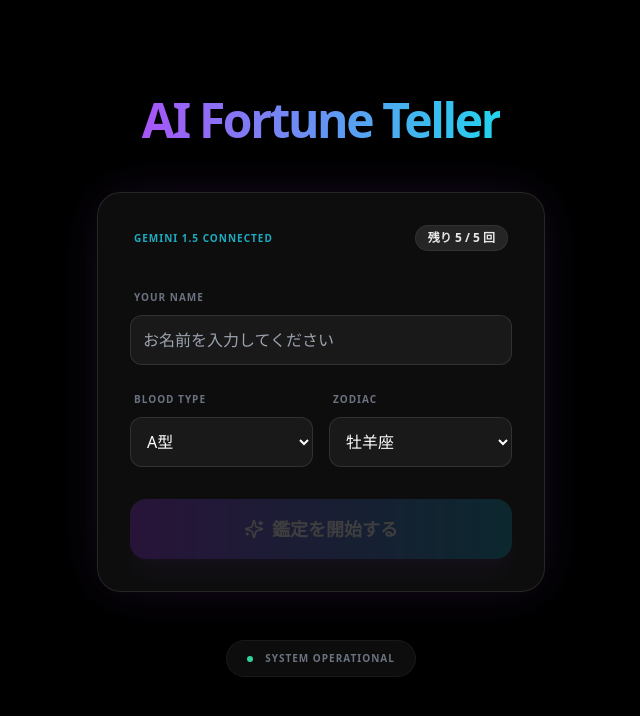
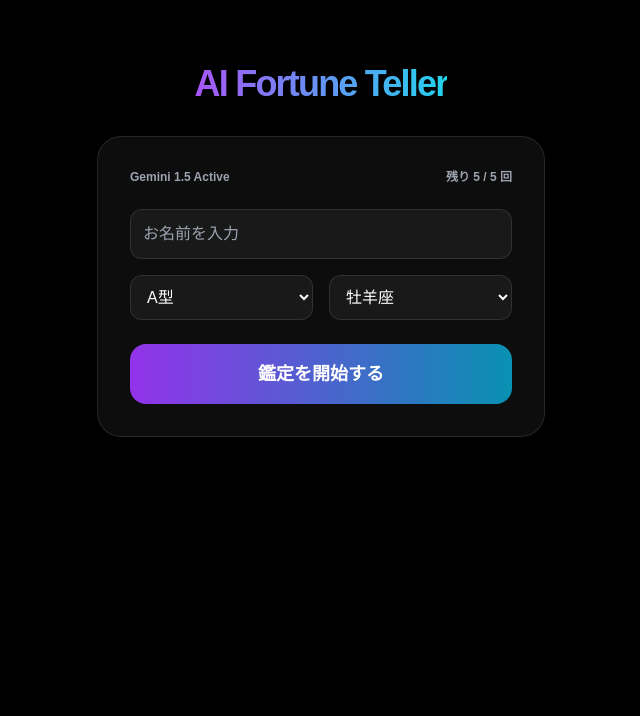
Before and after one commit to chabin0323-dev/uranai-kojin, a Next.js app: page / in a window 1280 px wide. Shown: the top 716 px of the page, without its empty margins (319-959 px from the left). Built offline with nearby package versions, Linux system fonts and the light colour scheme.

Commit message:
Update page.tsx

```diff
--- a/app/page.tsx
+++ b/app/page.tsx
@@ -17,12 +17,12 @@ export default function App() {
     setIsLoading(true);
 
     try {
-      // 🌟 プルダウンの内容を確実にAIに読み取らせる命令文です
-      const response = await fetch(`https://generativelanguage.googleapis.com/v1beta/models/gemini-1.5-flash:generateContent?key=${process.env.NEXT_PUBLIC_GOOGLE_AI_API_KEY}`, {
+      const apiKey = process.env.NEXT_PUBLIC_GOOGLE_AI_API_KEY;
+      const response = await fetch(`https://generativelanguage.googleapis.com/v1beta/models/gemini-1.5-flash:generateContent?key=${apiKey}`, {
         method: 'POST',
         headers: { 'Content-Type': 'application/json' },
         body: JSON.stringify({
-          contents: [{ parts: [{ text: `あなたは凄腕の占い師です。${name}さん（${bloodType}・${zodiac}）の運勢を占ってください。回答の冒頭で必ず「${zodiac}で${bloodType}の${name}さん、こんにちは！」と呼んでください。その後150文字程度で、具体的かつ元気が出るアドバイスとラッキーアイテムを教えて。` }] }]
+          contents: [{ parts: [{ text: `あなたは凄腕の占い師です。${name}さん（${bloodType}・${zodiac}）の運勢を占ってください。冒頭で必ず「${zodiac}で${bloodType}の${name}さん、こんにちは！」と言ってから、150文字程度で占って。` }] }]
         })
       });
 
@@ -32,82 +32,39 @@ export default function App() {
       if (aiText) {
         setResult(aiText);
         setUsageCount(prev => prev + 1);
-      } else {
-        throw new Error();
-      }
+      } else { throw new Error(); }
     } catch (error) {
-      setResult("占い師が瞑想中です。VercelのEnvironment Variablesで NEXT_PUBLIC_GOOGLE_AI_API_KEY が正しく設定されているか確認して、Redeployしてみてね。");
+      setResult("VercelのKey設定を確認して、Redeployしてみてね！");
     } finally {
       setIsLoading(false);
     }
   };
 
   return (
-    <div className="min-h-screen bg-black text-white p-6 flex flex-col items-center font-sans">
-      <h1 className="text-5xl font-extrabold bg-clip-text text-transparent bg-gradient-to-r from-purple-400 via-fuchsia-400 to-cyan-400 mt-16 mb-10 py-2 tracking-tighter">
-        AI Fortune Teller
-      </h1>
-
-      <div className="w-full max-w-md bg-white/5 p-8 rounded-3xl border border-white/10 shadow-[0_0_50px_-12px_rgba(168,85,247,0.2)] space-y-8 backdrop-blur-sm">
-        <div className="flex justify-between items-center px-1">
-          <span className="text-[10px] font-black uppercase tracking-widest text-cyan-400/80">Gemini 1.5 Connected</span>
-          <span className="text-xs font-bold text-white/90 bg-white/10 px-3 py-1 rounded-full border border-white/5">
-            残り {MAX_USAGE - usageCount} / {MAX_USAGE} 回
-          </span>
+    <div className="min-h-screen bg-black text-white p-6 flex flex-col items-center">
+      <h1 className="text-4xl font-bold mt-10 mb-8 tracking-tighter text-transparent bg-clip-text bg-gradient-to-r from-purple-400 to-cyan-400">AI Fortune Teller</h1>
+      <div className="w-full max-w-md bg-white/5 p-8 rounded-3xl border border-white/10 space-y-6">
+        <div className="flex justify-between text-xs font-bold text-gray-400">
+          <span>Gemini 1.5 Active</span>
+          <span>残り {MAX_USAGE - usageCount} / {MAX_USAGE} 回</span>
         </div>
-
-        <div className="space-y-5">
-          <div className="space-y-2">
-            <label className="text-[10px] ml-1 text-gray-500 font-bold uppercase tracking-widest">Your Name</label>
-            <input
-              value={name}
-              onChange={(e) => setName(e.target.value)}
-              className="w-full bg-gray-900/50 p-4 rounded-xl border border-white/5 text-white outline-none"
-              placeholder="お名前を入力してください"
-            />
-          </div>
-
+        <div className="space-y-4">
+          <input value={name} onChange={(e) => setName(e.target.value)} className="w-full bg-gray-900 p-4 rounded-xl border border-white/5 outline-none" placeholder="お名前を入力" />
           <div className="grid grid-cols-2 gap-4">
-            <div className="space-y-2">
-              <label className="text-[10px] ml-1 text-gray-500 font-bold uppercase tracking-widest">Blood Type</label>
-              <select value={bloodType} onChange={(e) => setBloodType(e.target.value)} className="w-full bg-gray-900/50 p-4 rounded-xl border border-white/5 text-gray-300 outline-none">
+            <select value={bloodType} onChange={(e) => setBloodType(e.target.value)} className="bg-gray-900 p-4 rounded-xl border border-white/5 outline-none">
               <option value="A型">A型</option><option value="B型">B型</option><option value="O型">O型</option><option value="AB型">AB型</option>
             </select>
-            </div>
-            <div className="space-y-2">
-              <label className="text-[10px] ml-1 text-gray-500 font-bold uppercase tracking-widest">Zodiac</label>
-              <select value={zodiac} onChange={(e) => setZodiac(e.target.value)} className="w-full bg-gray-900/50 p-4 rounded-xl border border-white/5 text-gray-300 outline-none">
+            <select value={zodiac} onChange={(e) => setZodiac(e.target.value)} className="bg-gray-900 p-4 rounded-xl border border-white/5 outline-none">
               <option value="牡羊座">牡羊座</option><option value="牡牛座">牡牛座</option><option value="双子座">双子座</option><option value="蟹座">蟹座</option>
               <option value="獅子座">獅子座</option><option value="乙女座">乙女座</option><option value="天秤座">天秤座</option><option value="蠍座">蠍座</option>
               <option value="射手座">射手座</option><option value="山羊座">山羊座</option><option value="水瓶座">水瓶座</option><option value="魚座">魚座</option>
             </select>
           </div>
         </div>
-        </div>
-
-        <button
-          onClick={handleFortune}
-          disabled={isLoading || usageCount >= MAX_USAGE || !name}
-          className="w-full bg-gradient-to-r from-purple-600 via-purple-500 to-cyan-500 py-5 rounded-2xl font-black text-lg hover:scale-[1.02] active:scale-[0.98] transition-all shadow-xl shadow-purple-500/20 disabled:opacity-20"
-        >
-          {isLoading ? <Loader2 className="mx-auto animate-spin" /> : (
-            <div className="flex items-center justify-center gap-2">
-              <Sparkles size={20} />
-              <span>鑑定を開始する</span>
-            </div>
-          )}
+        <button onClick={handleFortune} disabled={isLoading || usageCount >= MAX_USAGE || !name} className="w-full bg-gradient-to-r from-purple-600 to-cyan-500 py-4 rounded-2xl font-bold text-lg">
+          {isLoading ? <Loader2 className="mx-auto animate-spin" /> : "鑑定を開始する"}
         </button>
-
-        {result && (
-          <div className="mt-8 p-8 bg-gradient-to-br from-purple-900/30 to-black border border-purple-500/30 rounded-2xl animate-in fade-in zoom-in-95 duration-500">
-            <p className="text-center text-lg leading-relaxed text-purple-100 font-medium whitespace-pre-wrap">{result}</p>
-          </div>
-        )}
-      </div>
-
-      <div className="mt-12 flex items-center gap-3 bg-white/5 px-5 py-2.5 rounded-full border border-white/5 text-[10px] text-gray-500 font-bold tracking-widest uppercase">
-        <div className="w-1.5 h-1.5 rounded-full bg-emerald-400" />
-        System Operational
+        {result && <div className="mt-6 p-6 bg-white/5 border border-purple-500/30 rounded-2xl text-purple-100">{result}</div>}
       </div>
     </div>
   );
```
Lines whose indentation alone changed are shown as unchanged.
